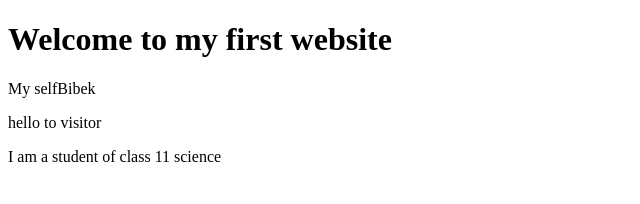
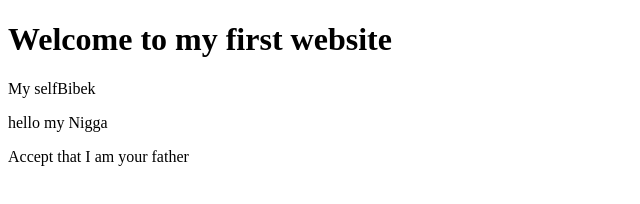
Before and after one commit to s2009bibek07-netizen/Yokoso, a plain HTML site: page index.html in a window 1280 px wide. Shown: the full height of the page, 0-640 px from the left. Drawn offline with Linux system fonts and the light colour scheme.

Commit message:
Update index.html

```diff
--- a/index.html
+++ b/index.html
@@ -10,8 +10,8 @@
 <body>
     <h1>Welcome to my first website</h1>
     <p>My selfBibek</p>
-    <p>hello to visitor</p>
-    <P>I am a student of class 11 science</P>
+    <p>hello my Nigga</p>
+    <P>Accept that I am your father</P>
 </body>
 
 </html>
```
